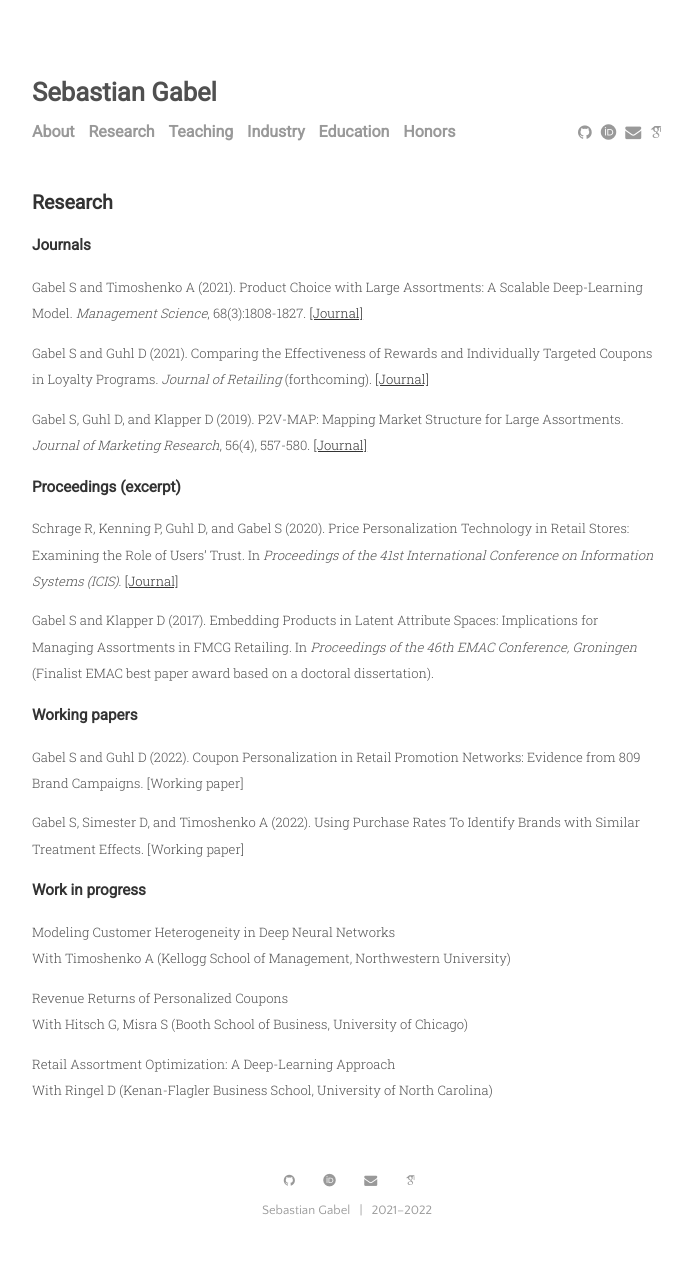
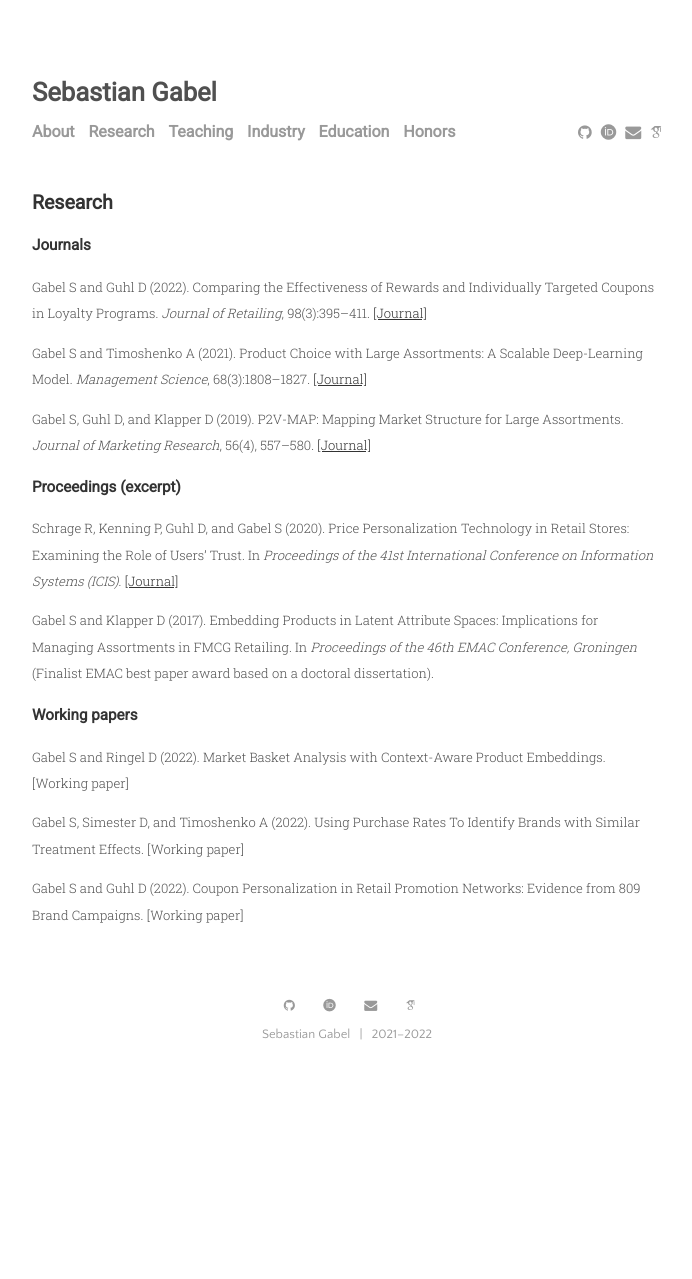
Before and after one commit to sbstn-gbl/sbstn-gbl.github.io, a Jekyll site: the page built from menu/research.md, in a window 1280 px wide. Shown: the whole page, without its empty margins (293-985 px from the left). Built offline with Jekyll 4.4.1, drawn with Linux system fonts in a browser that asks for light colours; some web fonts are replaced; after the commit the page ends 1104 px from its top, so only the background shows below that.

Commit message:
updated research

```diff
--- a/menu/research.md
+++ b/menu/research.md
@@ -6,11 +6,11 @@ title: Research
 
 ### Journals
 
-Gabel S and Timoshenko A (2021). Product Choice with Large Assortments: A Scalable Deep-Learning Model. _Management Science_, 68(3):1808-1827. [[Journal]](https://doi.org/10.1287/mnsc.2021.3969)
+Gabel S and Guhl D (2022). Comparing the Effectiveness of Rewards and Individually Targeted Coupons in Loyalty Programs. _Journal of Retailing_, 98(3):395–411. [[Journal]](https://doi.org/10.1016/j.jretai.2021.08.001)
 
-Gabel S and Guhl D (2021). Comparing the Effectiveness of Rewards and Individually Targeted Coupons in Loyalty Programs. _Journal of Retailing_ (forthcoming). [[Journal]](https://doi.org/10.1016/j.jretai.2021.08.001)
+Gabel S and Timoshenko A (2021). Product Choice with Large Assortments: A Scalable Deep-Learning Model. _Management Science_, 68(3):1808–1827. [[Journal]](https://doi.org/10.1287/mnsc.2021.3969)
 
-Gabel S, Guhl D, and Klapper D (2019). P2V-MAP: Mapping Market Structure for Large Assortments. _Journal of Marketing Research_, 56(4), 557-580. [[Journal]](https://doi.org/10.1177%2F0022243719833631)
+Gabel S, Guhl D, and Klapper D (2019). P2V-MAP: Mapping Market Structure for Large Assortments. _Journal of Marketing Research_, 56(4), 557–580. [[Journal]](https://doi.org/10.1177%2F0022243719833631)
 
 
 ### Proceedings (excerpt)
@@ -22,18 +22,8 @@ Gabel S and Klapper D (2017). Embedding Products in Latent Attribute Spaces: Imp
 
 ### Working papers
 
-Gabel S and Guhl D (2022). Coupon Personalization in Retail Promotion Networks: Evidence from 809 Brand Campaigns. [Working paper]
+Gabel S and Ringel D (2022). Market Basket Analysis with Context-Aware Product Embeddings. [Working paper]
 
 Gabel S, Simester D, and Timoshenko A (2022). Using Purchase Rates To Identify Brands with Similar Treatment Effects. [Working paper]
 
-
-### Work in progress
-
-Modeling Customer Heterogeneity in Deep Neural Networks <br>
-With Timoshenko A (Kellogg School of Management, Northwestern University) <br>
-
-Revenue Returns of Personalized Coupons <br>
-With Hitsch G, Misra S (Booth School of Business, University of Chicago) <br>
-
-Retail Assortment Optimization: A Deep-Learning Approach <br>
-With Ringel D (Kenan-Flagler Business School, University of North Carolina) <br>
+Gabel S and Guhl D (2022). Coupon Personalization in Retail Promotion Networks: Evidence from 809 Brand Campaigns. [Working paper]
```
Also changed, not shown: index.md (+1 -1 lines).
